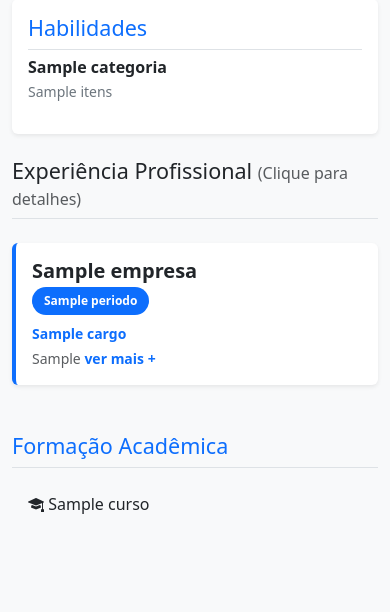
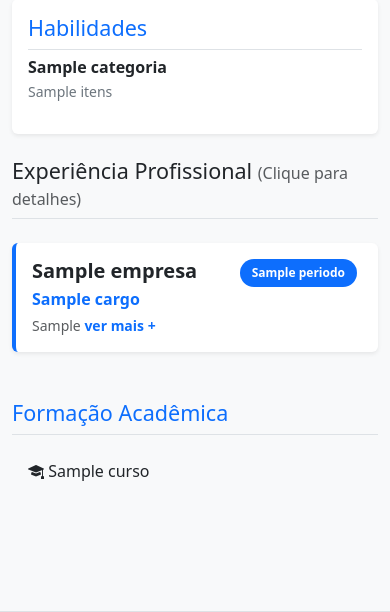
Before and after one commit to tiaorj/sebastiaooliveira, a Flask app: template templates/index.html in a window 390 px wide. Shown: the part 459-1071 px from the top of the page. Run offline with Flask 3, Linux system fonts and the light colour scheme; the template is opened without the code that fills it: most values are stand-ins (such as "Sample title", 1, 10 or a date in 2020).

Commit message:
mobile ajustado 3

```diff
--- a/templates/index.html
+++ b/templates/index.html
@@ -49,35 +49,40 @@
 
             {% for exp in info.experiencias %}
             <div class="card mb-3 border-0 border-start border-primary border-4 shadow-sm item-experiencia"
-                    style="cursor: pointer; min-height: 100px;"
+                 style="cursor: pointer;"
                  data-bs-toggle="modal"
                  data-bs-target="#modal-{{ exp.id }}">
                 <div class="card-body">
-                        <div class="d-flex flex-column flex-md-row justify-content-between align-items-start">
+                    <div class="d-flex justify-content-between align-items-start">
                         <h5 class="fw-bold text-dark mb-1">{{ exp.empresa }}</h5>
-                            <span class="badge bg-primary rounded-pill mb-2 mb-md-0">{{ exp.periodo }}</span>
+                        <span class="badge bg-primary rounded-pill">{{ exp.periodo }}</span>
                     </div>
-                        <p class="text-primary fw-semibold mb-1 small">{{ exp.cargo }}</p>
+                    <p class="text-primary fw-semibold mb-1">{{ exp.cargo }}</p>
                     <p class="text-muted small mb-0">{{ exp.resumo_curto }} <span class="text-primary fw-bold">ver mais +</span></p>
                 </div>
             </div>
 
             <div class="modal fade" id="modal-{{ exp.id }}" tabindex="-1" aria-hidden="true">
                 <div class="modal-dialog modal-dialog-centered modal-lg modal-fullscreen-sm-down">
-                        <div class="modal-content border-0">
+                    <div class="modal-content border-0 shadow-lg">
                         <div class="modal-header bg-dark text-white">
-                                <h5 class="modal-title h6">{{ exp.empresa }}</h5>
-                                <button type="button" class="btn-close btn-close-white" data-bs-dismiss="modal"></button>
+                            <h5 class="modal-title">{{ exp.empresa }}</h5>
+                            <button type="button" class="btn-close btn-close-white" data-bs-dismiss="modal" aria-label="Close"></button>
                         </div>
-                            <div class="modal-body">
-                                <p class="text-primary fw-bold small mb-1">{{ exp.cargo }}</p>
-                                <p class="text-muted x-small">{{ exp.periodo }}</p>
-                                <hr>
-                                <ul class="ps-3 small">
+                        <div class="modal-body p-4">
+                            <div class="d-flex justify-content-between mb-3">
+                                <h6 class="text-primary fw-bold">{{ exp.cargo }}</h6>
+                                <span class="text-muted">{{ exp.periodo }}</span>
+                            </div>
+                            <h6 class="fw-bold border-bottom pb-2">Principais Atividades:</h6>
+                            <ul class="mt-3">
                                 {% for item in exp.detalhes %}
-                                    <li class="mb-2">{{ item }}</li>
+                                <li class="mb-2 text-secondary">{{ item }}</li>
                                 {% endfor %}
                             </ul>
+                        </div>
+                        <div class="modal-footer border-0">
+                            <button type="button" class="btn btn-outline-secondary" data-bs-dismiss="modal">Fechar</button>
                         </div>
                     </div>
                 </div>
```
Lines whose indentation alone changed are shown as unchanged.
